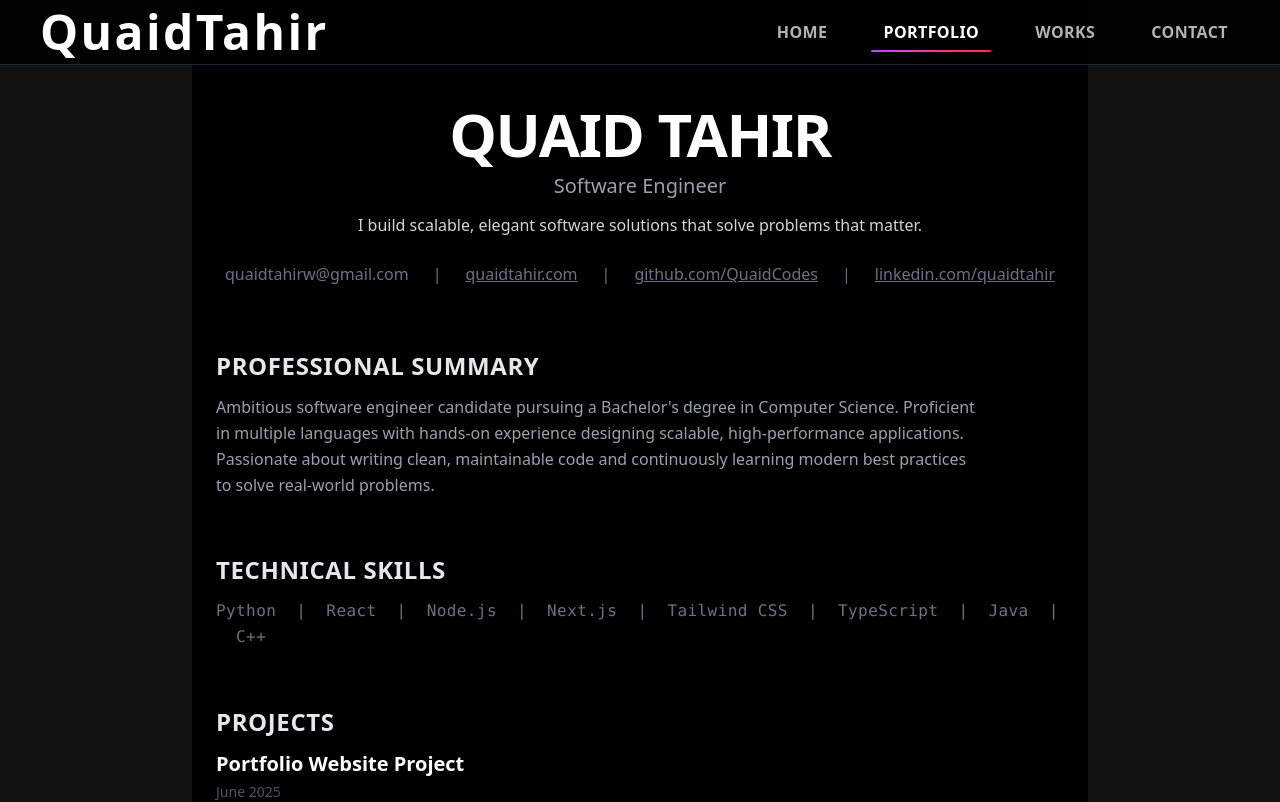
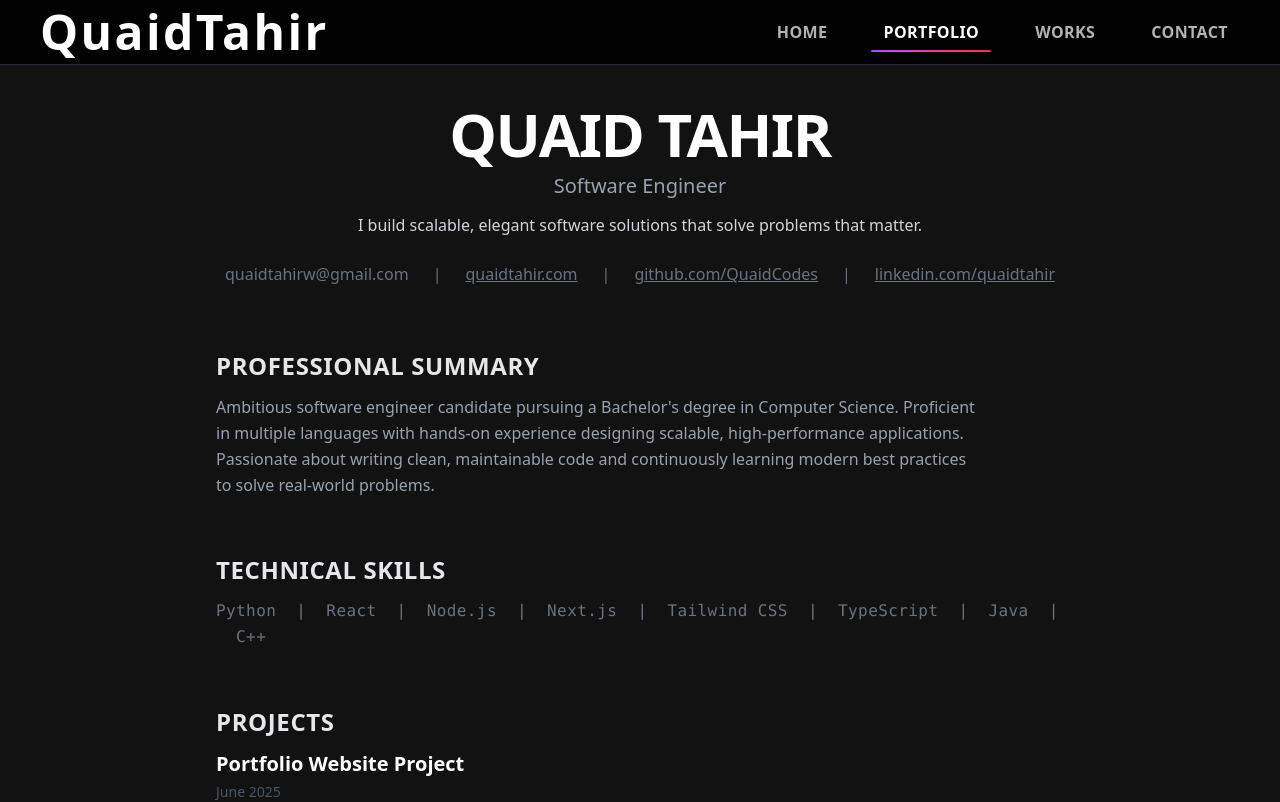
Before and after one commit to QuaidCodes/quaidtahir.com, a Next.js app: page /portfolio in a window 1280 px wide. Shown: the top 802 px of the page. Built offline with nearby package versions, Linux system fonts and the light colour scheme.

Commit message:
change bg for portoflio

```diff
--- a/src/app/portfolio/page.tsx
+++ b/src/app/portfolio/page.tsx
@@ -14,7 +14,7 @@ const fadeIn: Variants = {
 
 export default function Portfolio() {
   return (
-    <main className="min-h-screen bg-black text-white px-6 py-16 max-w-4xl mx-auto selection:bg-gray-700 selection:text-white">
+    <main className="min-h-screen px-6 py-16 max-w-4xl mx-auto selection:bg-gray-700 selection:text-white">
       <motion.header
         initial="hidden"
         whileInView="visible"
```
